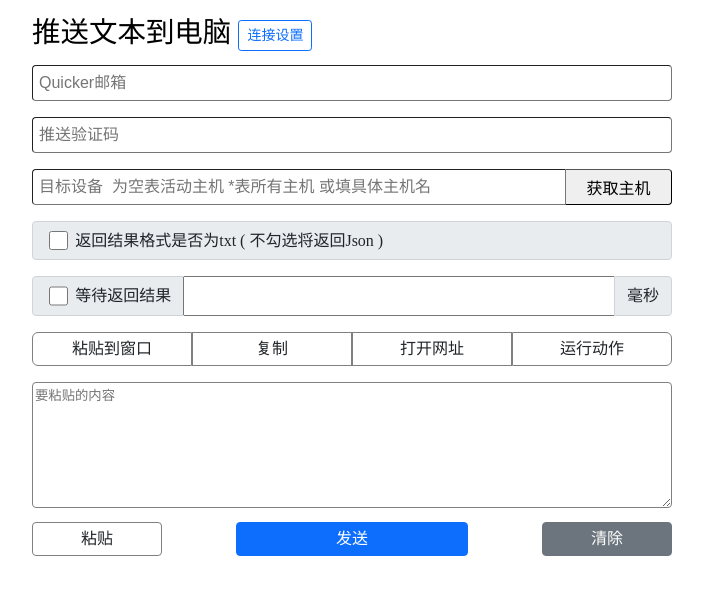
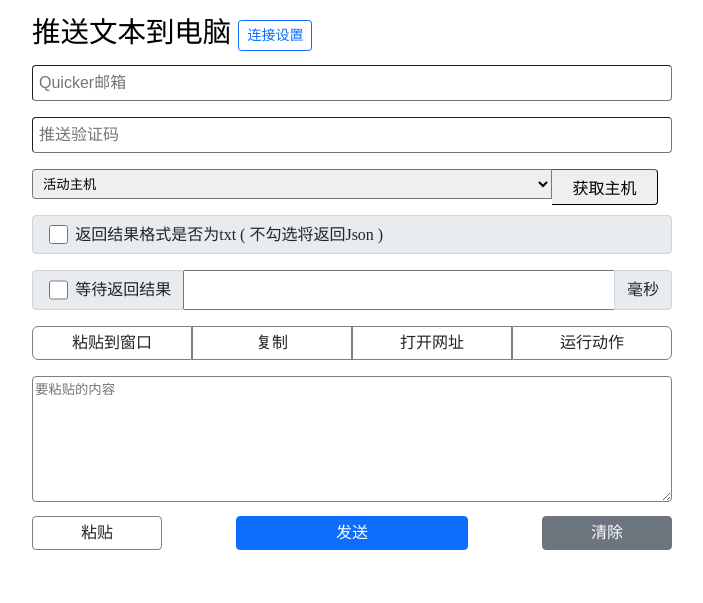
Before and after one commit to Arduey/quickerpush, a plain HTML site: page index.html in a window 1280 px wide. Shown: the whole page, without its empty margins (288-991 px from the left). Drawn offline with Linux system fonts and the light colour scheme.

Commit message:
Update index.html

```diff
--- a/index.html
+++ b/index.html
@@ -28,15 +28,17 @@
 				border: 1px solid transparent;
 			}
 			#email, #code, #toDevice{width:calc(100% - 14px);padding:2px 6px;margin:0px 0px 16px;border-width: 1px;height:30px;border-radius:.25em;}
-			input#toDevice {
+			#toDevice {
 			    width: calc(100% - 120px);    border-radius: 0.25em 0 0 0.25em;
 			}
-			#get{    width: 106px;
-    margin: 0px;
-    padding: 2px 0px;
-    height: 36px;
-    border-radius: 0 0.25em 0.25em 0;font-size: 1em;
-    border-width: 1px 1px 1px 0;}
+			#get{
+				width: 106px;
+			    margin: 0px;
+			    padding: 2px 0px;
+			    height: 36px;
+			    border-radius: 0 0.25em 0.25em 0;font-size: 1em;
+			    border-width: 1px 1px 1px 0;
+			}
 			input{font-size: 1em;}
 			.wait{
 				position: relative;
@@ -129,7 +131,12 @@
 				<div><input type="text" id="email" placeholder="Quicker邮箱"></div>
 				<div><input type="text" id="code" placeholder="推送验证码"></div>
 				<div style="display: flex;">
-					<input type="text" id="toDevice" placeholder="目标设备  为空表活动主机 *表所有主机 或填具体主机名">
+					<select id="toDevice">
+					  <option value="">活动主机</option>
+					  <option value="*">所有主机</option>
+					  <option value="host1">具体主机1</option>
+					  <option value="host2">具体主机2</option>
+					</select>
 					<button id="get">获取主机</button>
 				</div>
 				<div class="wait" style="margin: 0px 0px 16px;">
```
